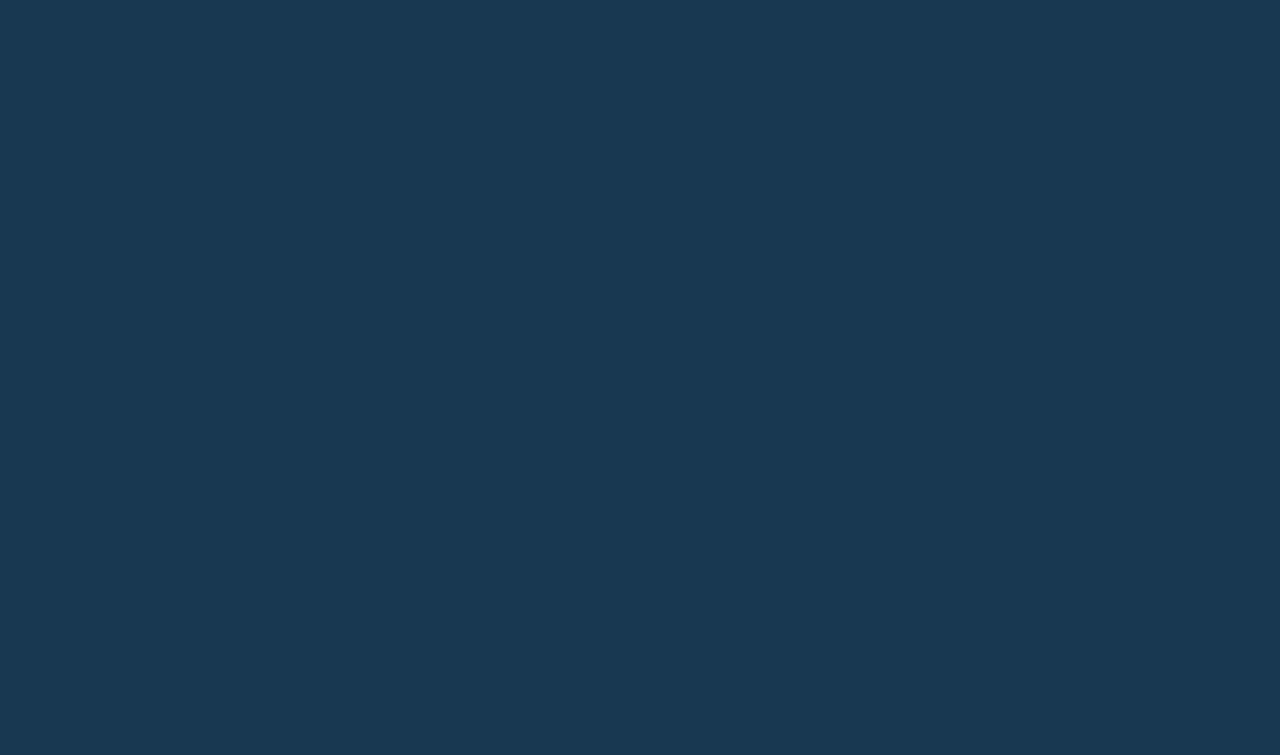
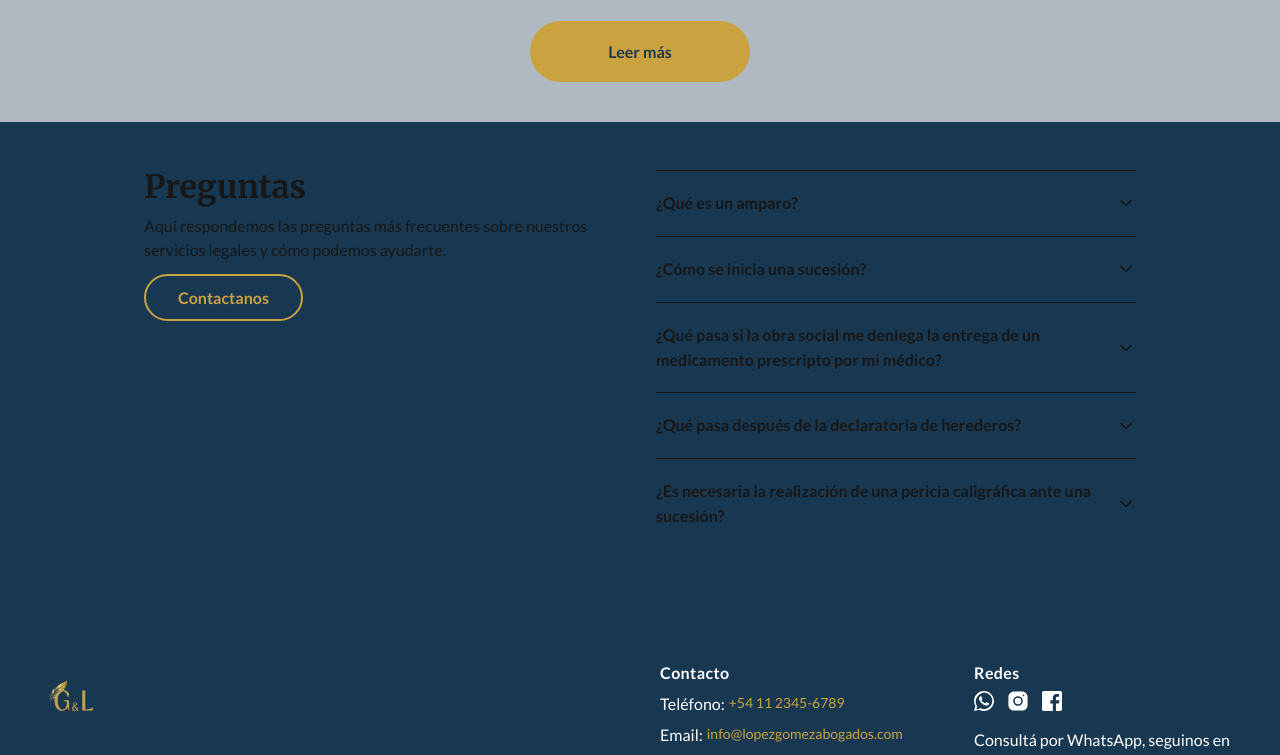
Before and after one commit to crcristian97/abogadoGomez-Lopez, a Next.js app: page /servicios/derecho-civil in a window 1280 px wide. Shown: the part 7005-7760 px from the top of the page. Before the commit the page ends 7046 px from the top, so only its background shows below. Built offline with nearby package versions, Linux system fonts and the light colour scheme.

Commit message:
cambios en ariel

```diff
--- /dev/null
+++ b/app/mock/faqDC.js
@@ -0,0 +1,27 @@
+export const faqDC = [
+  {
+    question: "¿Qué es un amparo?",
+    answer:
+      "El amparo es una medida rápida y urgente, prevista en la Constitución Nacional y en el Código Civil y Comercial de la Nación, que permite a las personas solicitar a la justicia la protección de sus derechos fundamentales, como la vida y la salud, cuando estos son violados o amenazados por una autoridad pública o por un particular."
+  },
+  {
+    question: "¿Cómo se inicia una sucesión?",
+    answer:
+      "Se presenta una demanda judicial en el juzgado correspondiente al último domicilio del fallecido. Puede iniciarla un heredero con partida de defunción y datos de los bienes. Nos ocupamos de todo el trámite."
+  },
+  {
+    question: "¿Qué pasa si la obra social me deniega la entrega de un medicamento prescripto por mi médico?",
+    answer:
+      "Si el medicamento no es experimental y está prescripto por un médico dentro de la cartilla o de la especialidad, la obra social o la prepaga está obligada a entregarlo en tiempo y forma. En caso de negativa o demoras, se puede presentar un amparo en la Ciudad y en la Provincia de Buenos Aires para que la justicia ordene su entrega, hecho que suele lograrse con celeridad."
+  },
+  {
+    question: "¿Qué pasa después de la declaratoria de herederos?",
+    answer:
+      "Luego de ser declarados herederos, se puede avanzar con la partición de bienes y la inscripción de los mismos. Te acompañamos hasta que la herencia esté a tu nombre."
+  },
+  {
+    question: "¿Es necesaria la realización de una pericia caligráfica ante una sucesión?",
+    answer:
+      "Es obligatoria la intervención de un perito calígrafo en las sucesiones cuando el testamento es ológrafo (de puño y letra del causante). El perito analiza las firmas y los escritos manuscritos para determinar la autenticidad del documento."
+  }
+];
--- a/app/servicios/derecho-civil/page.js
+++ b/app/servicios/derecho-civil/page.js
@@ -6,6 +6,9 @@ import Ourblog from "../../components/Ourblog";
 import Team from "../../sobre-la-firma/components/Team";
 import BeneftisDC from "./components/BeneftisDC";
 import { benefitsOne, benefitsTwo, benefitsThree } from "../../mock/BenefitsDCOne";
+import Stats from "../../ui/Stats";
+import FAQHome from "../../components/FAQHome";
+import { faqDC } from "../../mock/faqDC";
 
 export default function DerechoCivil() {
   return (
@@ -50,8 +53,10 @@ Nos especializamos en causas relacionadas con <span className="font-bold text-[#
         benefits={benefitsThree}
         outro="Si sufriste un perjuicio ocasionado por otra persona o empresa, te ayudamos a reclamar la indemnización correspondiente para resarcir los daños sufridos."
       />
+      <Stats />
       <BannerProduct />
       <Ourblog />
+      <FAQHome faqs={faqDC} />
     </div>
   );
 }
```
